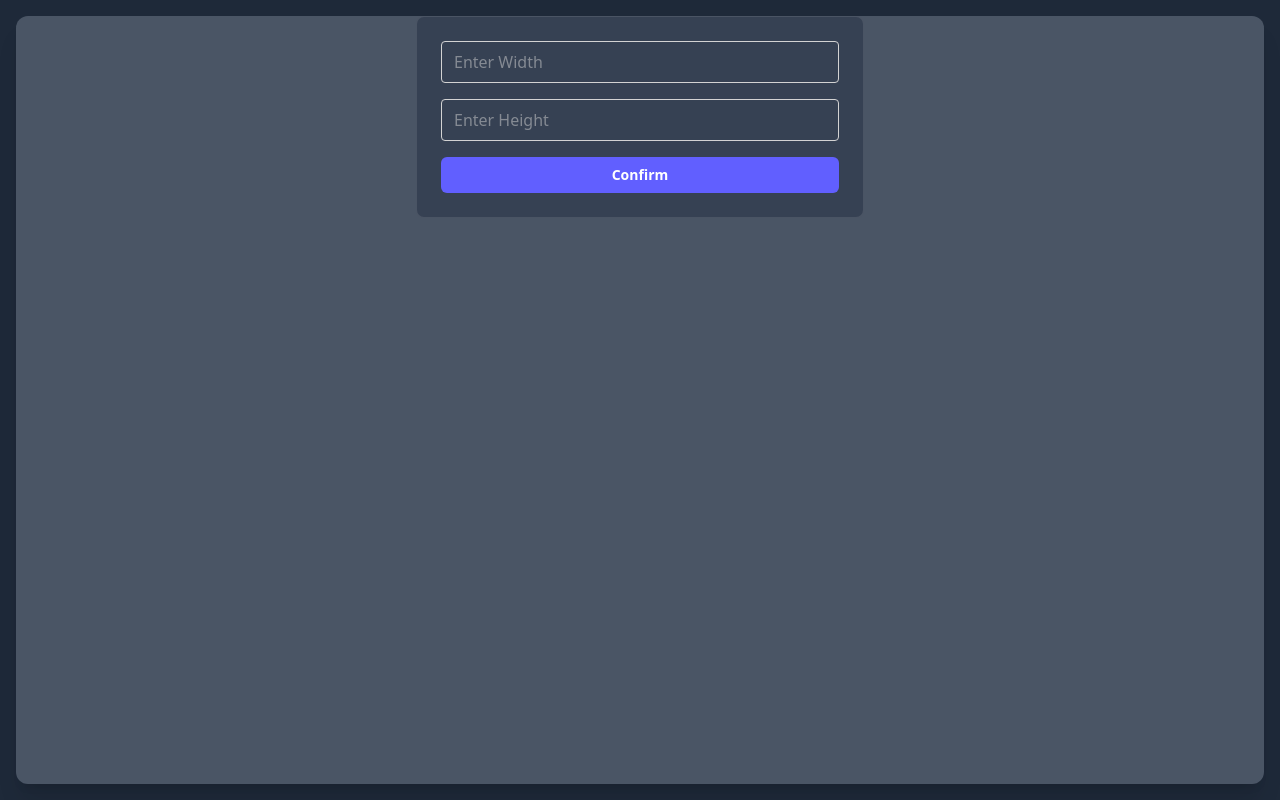
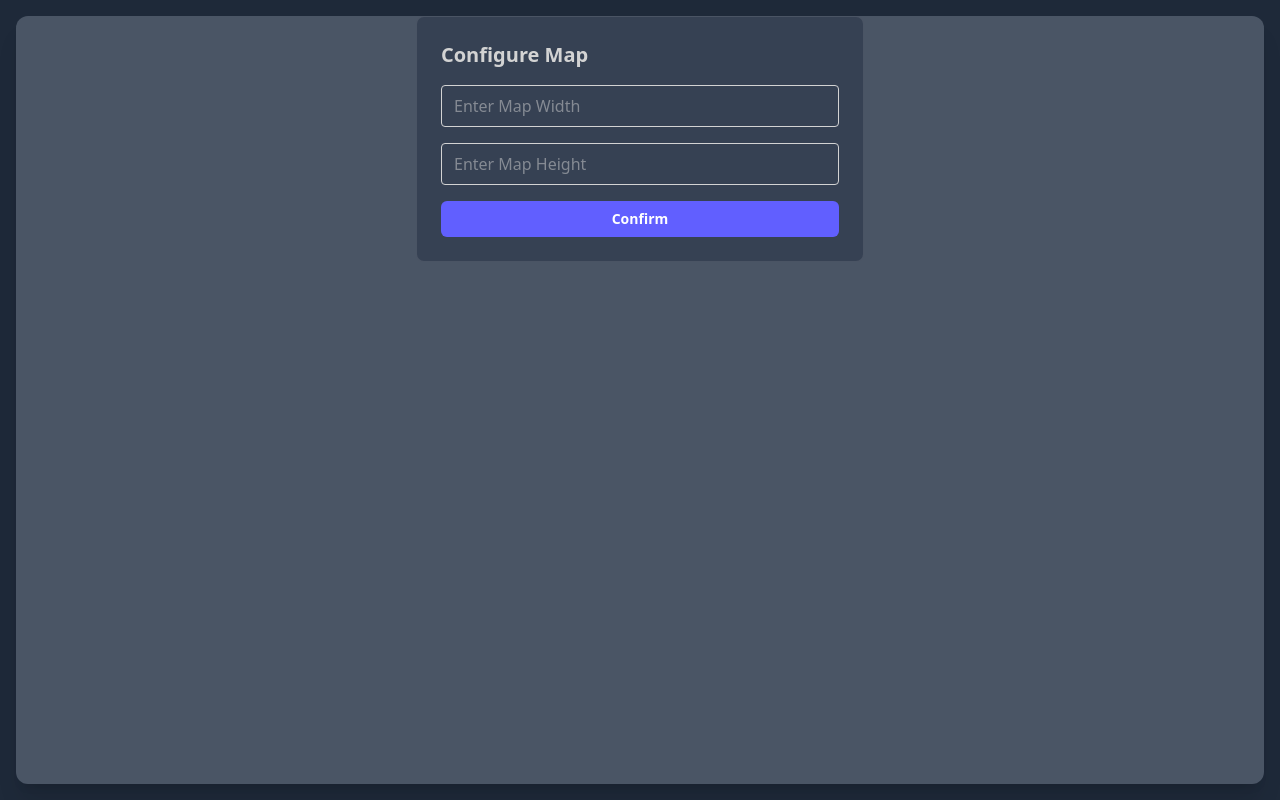
Before and after one commit to Arjan-P/raycaster-wasm, a React (Vite) app in the folder web/: page / in a window 1280 px wide. Built offline with nearby package versions, Linux system fonts and the light colour scheme.

Commit message:
Added form descriptions to Config page

```diff
--- a/web/src/index.css
+++ b/web/src/index.css
@@ -6,6 +6,19 @@ body {
   overflow: hidden;
   color: lightgray;
 }
+@layer base {
+  h1 {
+    @apply text-2xl font-bold;
+  }
+
+  h2 {
+    @apply text-xl font-semibold;
+  }
+
+  h3 {
+    @apply text-lg font-semibold;
+  }
+}
 
 @layer components {
   .buttonStyle {
--- a/web/src/pages/Config.tsx
+++ b/web/src/pages/Config.tsx
@@ -52,17 +52,18 @@ return (
       >
         {/* ===== Form ===== */}
         <form className="flex flex-col gap-4" onSubmit={handleSubmit}>
+          <h2>Configure Map</h2>
           <input
             type="number"
             min={1}
-            placeholder="Enter Width"
+            placeholder="Enter Map Width"
             className="border rounded px-3 py-2"
             onChange={(e) => setMapWidth(e.target.value)}
           />
           <input
             type="number"
             min={1}
-            placeholder="Enter Height"
+            placeholder="Enter Map Height"
             className="border rounded px-3 py-2"
             onChange={(e) => setMapHeight(e.target.value)}
           />
@@ -74,6 +75,7 @@ return (
         {/* ===== Editor ===== */}
         {showEditor && (
           <div className="flex flex-col gap-4">
+              <p>Shade wall cells</p>
               <MapEditor
                 ref={editorRef}
                 mapHeight={Number(mapHeight)!}
```
